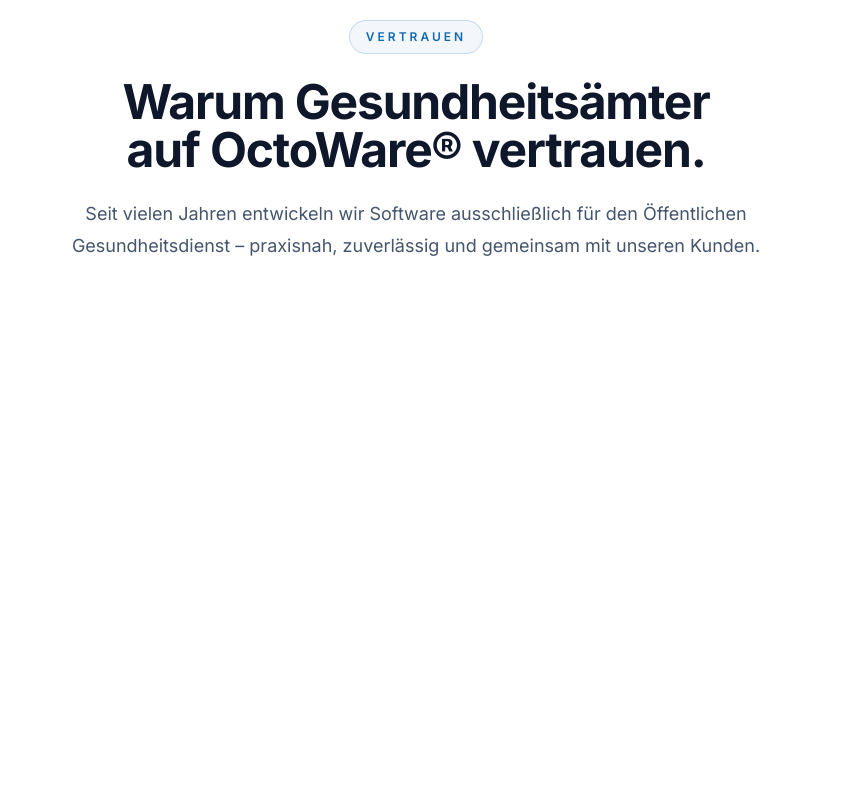
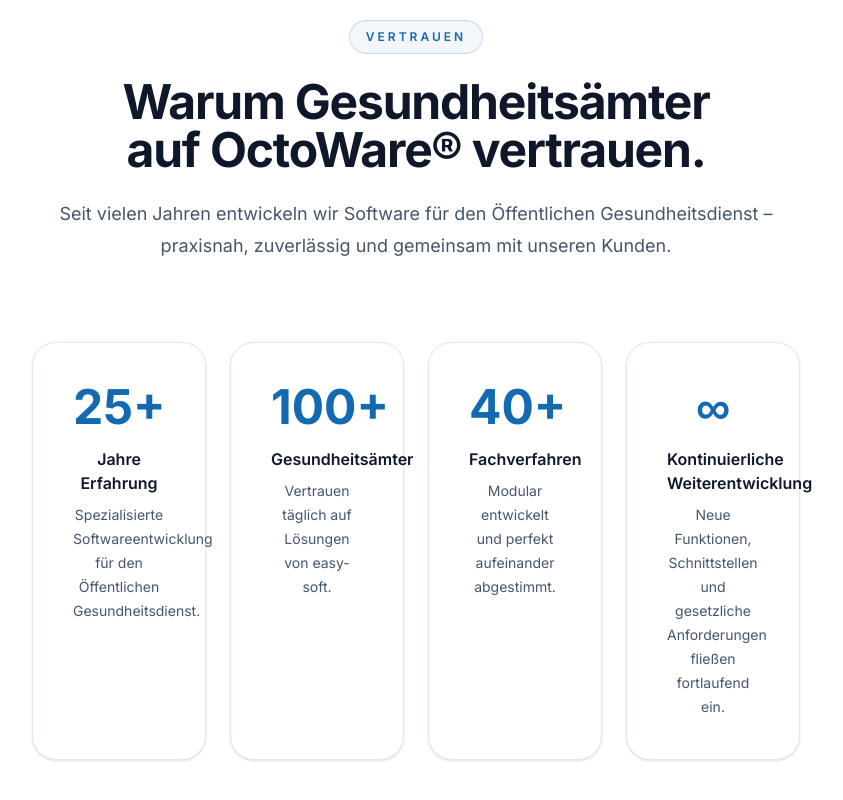
Before and after one commit to weblogger117-art/octoware-website, a Next.js app: page / in a window 1280 px wide. Shown: the part 4740-5540 px from the top of the page, without its empty margins (224-1067 px from the left). Before the commit the page ends 5130 px from the top, so only its background shows below. Built offline with nearby package versions, Linux system fonts and the light colour scheme.

Commit message:
Update Trust.tsx

```diff
--- a/components/sections/Trust.tsx
+++ b/components/sections/Trust.tsx
@@ -33,10 +33,70 @@ export default function Trust() {
           </h2>
 
           <p className="mt-6 text-lg leading-8 text-slate-600">
-            Seit vielen Jahren entwickeln wir Software ausschließlich
+            Seit vielen Jahren entwickeln wir Software
             für den Öffentlichen Gesundheitsdienst –
             praxisnah, zuverlässig und gemeinsam mit unseren Kunden.
           </p>
+
+          <div className="mt-20 grid gap-6 md:grid-cols-2 xl:grid-cols-4">
+
+  <div className="rounded-3xl border border-slate-200 bg-white p-10 text-center shadow-sm transition-all duration-300 hover:-translate-y-2 hover:border-[#146ab1]/30 hover:shadow-xl">
+    <div className="text-5xl font-bold text-[#146ab1]">
+      25+
+    </div>
+
+    <p className="mt-4 text-base font-semibold text-slate-900">
+      Jahre Erfahrung
+    </p>
+
+    <p className="mt-2 text-sm leading-6 text-slate-600">
+      Spezialisierte Softwareentwicklung für den Öffentlichen Gesundheitsdienst.
+    </p>
+  </div>
+
+  <div className="rounded-3xl border border-slate-200 bg-white p-10 text-center shadow-sm transition-all duration-300 hover:-translate-y-2 hover:border-[#146ab1]/30 hover:shadow-xl">
+    <div className="text-5xl font-bold text-[#146ab1]">
+      100+
+    </div>
+
+    <p className="mt-4 text-base font-semibold text-slate-900">
+      Gesundheitsämter
+    </p>
+
+    <p className="mt-2 text-sm leading-6 text-slate-600">
+      Vertrauen täglich auf Lösungen von easy-soft.
+    </p>
+  </div>
+
+  <div className="rounded-3xl border border-slate-200 bg-white p-10 text-center shadow-sm transition-all duration-300 hover:-translate-y-2 hover:border-[#146ab1]/30 hover:shadow-xl">
+    <div className="text-5xl font-bold text-[#146ab1]">
+      40+
+    </div>
+
+    <p className="mt-4 text-base font-semibold text-slate-900">
+      Fachverfahren
+    </p>
+
+    <p className="mt-2 text-sm leading-6 text-slate-600">
+      Modular entwickelt und perfekt aufeinander abgestimmt.
+    </p>
+  </div>
+
+  <div className="rounded-3xl border border-slate-200 bg-white p-10 text-center shadow-sm transition-all duration-300 hover:-translate-y-2 hover:border-[#146ab1]/30 hover:shadow-xl">
+    <div className="text-5xl font-bold text-[#146ab1]">
+      ∞
+    </div>
+
+    <p className="mt-4 text-base font-semibold text-slate-900">
+      Kontinuierliche Weiterentwicklung
+    </p>
+
+    <p className="mt-2 text-sm leading-6 text-slate-600">
+      Neue Funktionen, Schnittstellen und gesetzliche Anforderungen fließen fortlaufend ein.
+    </p>
+  </div>
+
+</div>
 
         </div>
 
```
